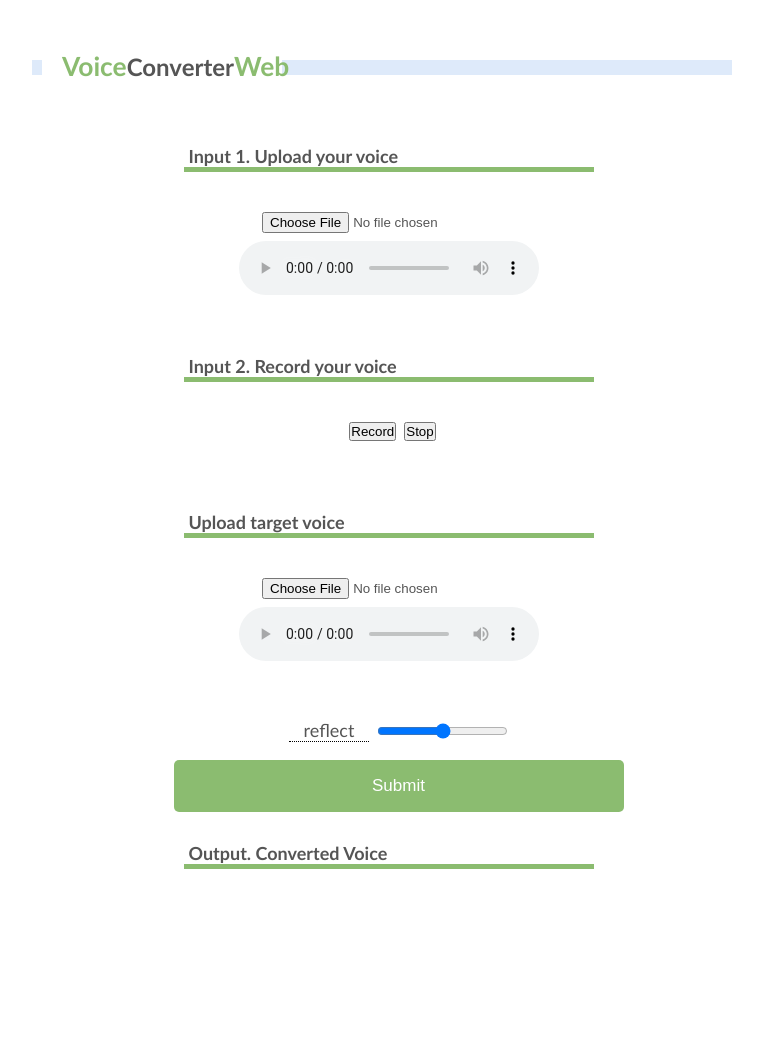
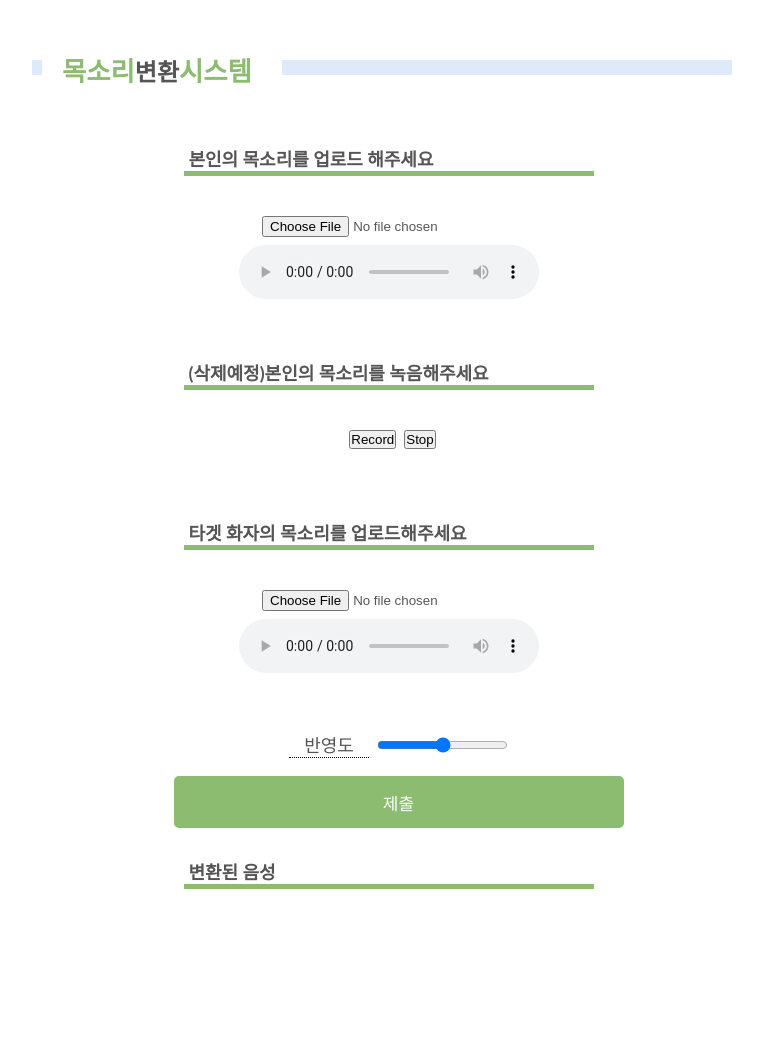
Before and after one commit to hyeonJeongByeon/VoiceConverterWeb2022, a Django app: page /case1/ in a window 1280 px wide. Shown: the whole page, without its empty margins (258-1021 px from the left). Before the commit the page ends 869 px from the top, so only its background shows below. Run offline with Django 3.2, Linux system fonts and the light colour scheme.

Commit message:
third commit

```diff
--- a/templates/core/case1.html
+++ b/templates/core/case1.html
@@ -24,13 +24,13 @@
 <body>
 <div id="topLine">
   <div id="header">
-    <h1><span>Voice</span>Converter<span>Web</span></h1>
+    <h1><span>목소리</span>변환<span>시스템</span></h1>
   </div>
 </div>
 <div id="outerwarrper">
   <div id="wrapper">
     <div id="content">
-      <h2>Input 1. Upload your voice</h2>
+      <h2>본인의 목소리를 업로드 해주세요</h2>
       <div id="original_voice">
         <input type="file" accept="audio/*" capture id="upload-your-voice" />
         <audio id="upload-your-voice-player" controls>
@@ -50,7 +50,7 @@
         </audio>
       </div>
 
-      <h2>Input 2. Record your voice</h2>
+      <h2>(삭제예정)본인의 목소리를 녹음해주세요</h2>
       <div id="record_voice">
         <div style="display: none;">
             <input type=checkbox id="chk-hear-mic" style="margin-left: 10px;"><label for="chk-hear-mic"><span> Echo</span> mic</label>
@@ -169,7 +169,7 @@
         </script>
         </div>
 
-      <h2>Upload target voice</h2>
+      <h2>타겟 화자의 목소리를 업로드해주세요</h2>
       <div id="original_voice">
         <input type="file" accept="audio/*" capture id="upload-target-voice" />
         <audio id="upload-target-voice-player" controls>
@@ -191,17 +191,17 @@
 
       <form>
         <div class="adjust-voice-row">
-            <div class="tooltip">reflect
-                <span class="tooltiptext">reflect</span>
+            <div class="tooltip">반영도
+                <span class="tooltiptext">얼만큼 타겟 목소리에 가깝게 반영할 것인지를 결정합니다.</span>
             </div>
             <div class="range-bar">
                 <input name="reflect" type="range" class="form-range" id="reflect" min="0" max="1" step="0.05">
             </div>
         </div>
-      <button type="button" id="submit-btn"> Submit </button>
+      <button type="button" id="submit-btn"> 제출 </button>
       </form>
 
-      <h2>Output. Converted Voice</h2>
+      <h2>변환된 음성</h2>
       <!--변환된 목소리를 들려줌-->
       <div id="original_voice">
         <div style="margin-top: 30px; margin-bottom: 30px;" id="manipulated-voice-container">
```
Also changed, not shown: templates/core/case2.html (+8 -8 lines), templates/core/case3.html (+6 -6 lines), templates/core/case4.html (+8 -8 lines).
